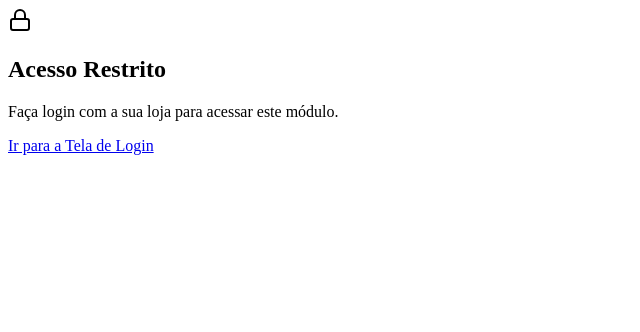
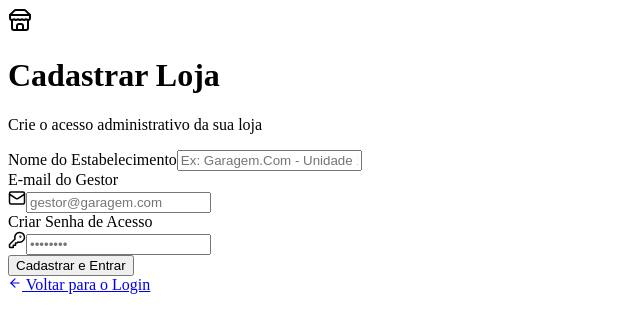
Before and after one commit to mrthoninnys-droid/garagem-com-sistema, a Next.js app: page /admin/register in a window 1280 px wide. Shown: the top 332 px of the page, without its empty margins (0-640 px from the left). Built offline with nearby package versions, Linux system fonts and the light colour scheme.

Commit message:
Criado arquivo ifood.ts e corrigido build do admin

```diff
--- a/src/app/admin/layout.tsx
+++ b/src/app/admin/layout.tsx
@@ -1,49 +1,5 @@
 'use client';
 
-import { useEffect, useState } from 'react';
-import { usePathname } from 'next/navigation';
-import { getCurrentActiveStore } from '@/lib/auth';
-import { Loader2, Lock } from 'lucide-react';
-
 export default function AdminLayout({ children }: { children: React.ReactNode }) {
-  const [mounted, setMounted] = useState(false);
-  const [activeStore, setActiveStore] = useState<any>(null);
-  const pathname = usePathname();
-
-  useEffect(() => {
-    setMounted(true);
-    setActiveStore(getCurrentActiveStore());
-  }, [pathname]);
-
-  if (!mounted) {
-    return (
-      <div className="min-h-screen bg-neutral-100 flex flex-col items-center justify-center p-4">
-        <Loader2 size={32} className="animate-spin text-neutral-800 mb-2" />
-        <p className="text-xs font-semibold text-neutral-600">Carregando sistema...</p>
-      </div>
-    );
-  }
-
-  // Se tentar acessar um submódulo diretamente sem login (ex: /admin/orders)
-  if (pathname !== '/admin' && !activeStore) {
-    return (
-      <div className="min-h-screen bg-neutral-100 flex items-center justify-center p-4">
-        <div className="bg-white p-8 rounded-2xl border border-neutral-200 shadow-md max-w-sm w-full text-center space-y-4">
-          <div className="w-12 h-12 bg-neutral-900 text-white rounded-xl flex items-center justify-center mx-auto">
-            <Lock size={24} />
-          </div>
-          <h2 className="text-xl font-bold text-neutral-900">Acesso Restrito</h2>
-          <p className="text-xs text-neutral-500">Faça login com a sua loja para acessar este módulo.</p>
-          <a
-            href="/admin"
-            className="block w-full py-3 bg-neutral-900 text-white font-bold rounded-lg text-sm hover:bg-neutral-800 transition-colors"
-          >
-            Ir para a Tela de Login
-          </a>
-        </div>
-      </div>
-    );
-  }
-
   return <>{children}</>;
 }
--- a/src/app/admin/orders/page.tsx
+++ b/src/app/admin/orders/page.tsx
@@ -3,8 +3,6 @@
 import { useState, useEffect, useRef } from 'react';
 import {
   ArrowLeft,
-  CheckCircle,
-  Clock,
   Truck,
   Printer,
   Volume2,
@@ -12,7 +10,6 @@ import {
 } from 'lucide-react';
 import Link from 'next/link';
 import { getCurrentCashSession, ShiftOrder } from '@/lib/cash-register';
-import { syncIFoodOrders } from '@/lib/ifood';
 
 interface OrderWithDetails extends ShiftOrder {
   status: 'preparo' | 'pronto' | 'saiu' | 'entregue';
@@ -118,7 +115,7 @@ export default function AdminOrdersPage() {
 
   return (
     <div className="min-h-screen bg-neutral-50 pb-12">
-      <style jsx global>{`
+      <style>{`
         @media print {
           body * {
             visibility: hidden;
```
Also changed, not shown: src/app/admin/page.tsx (+3 -5 lines).
